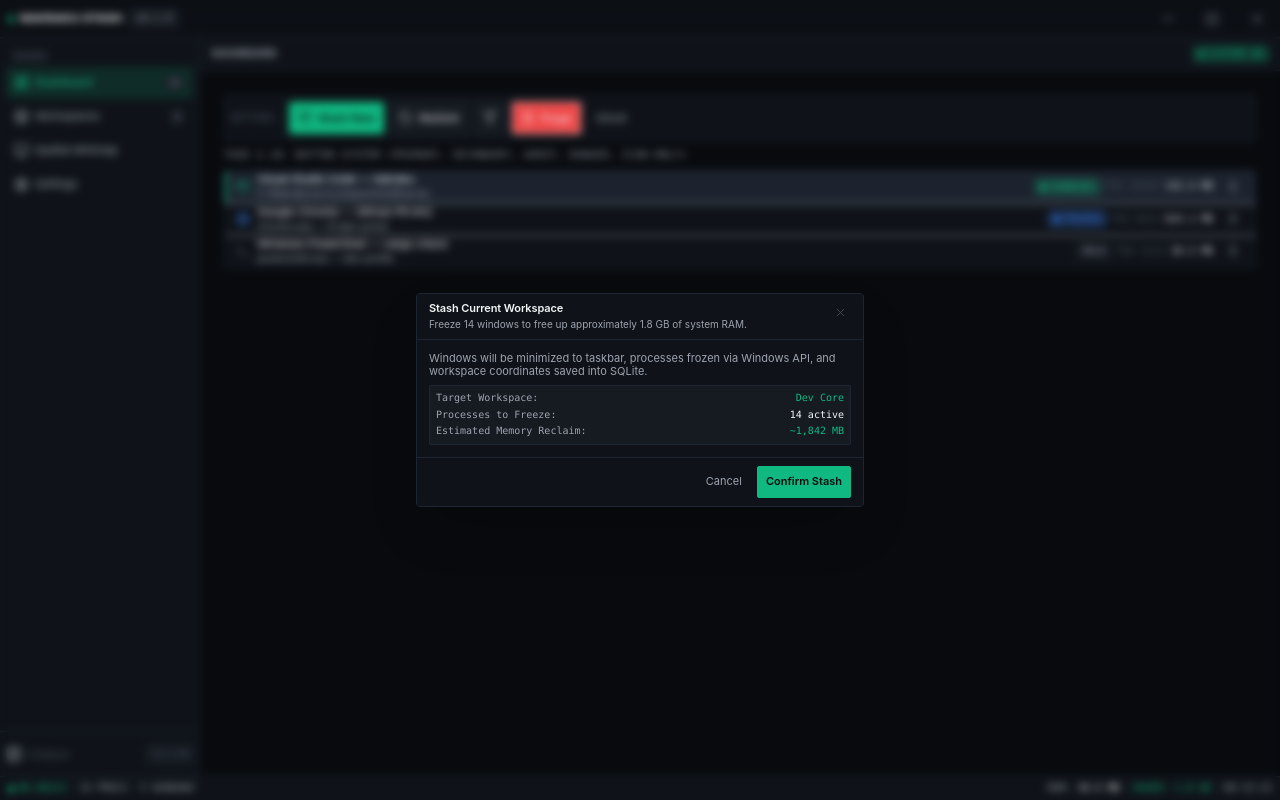
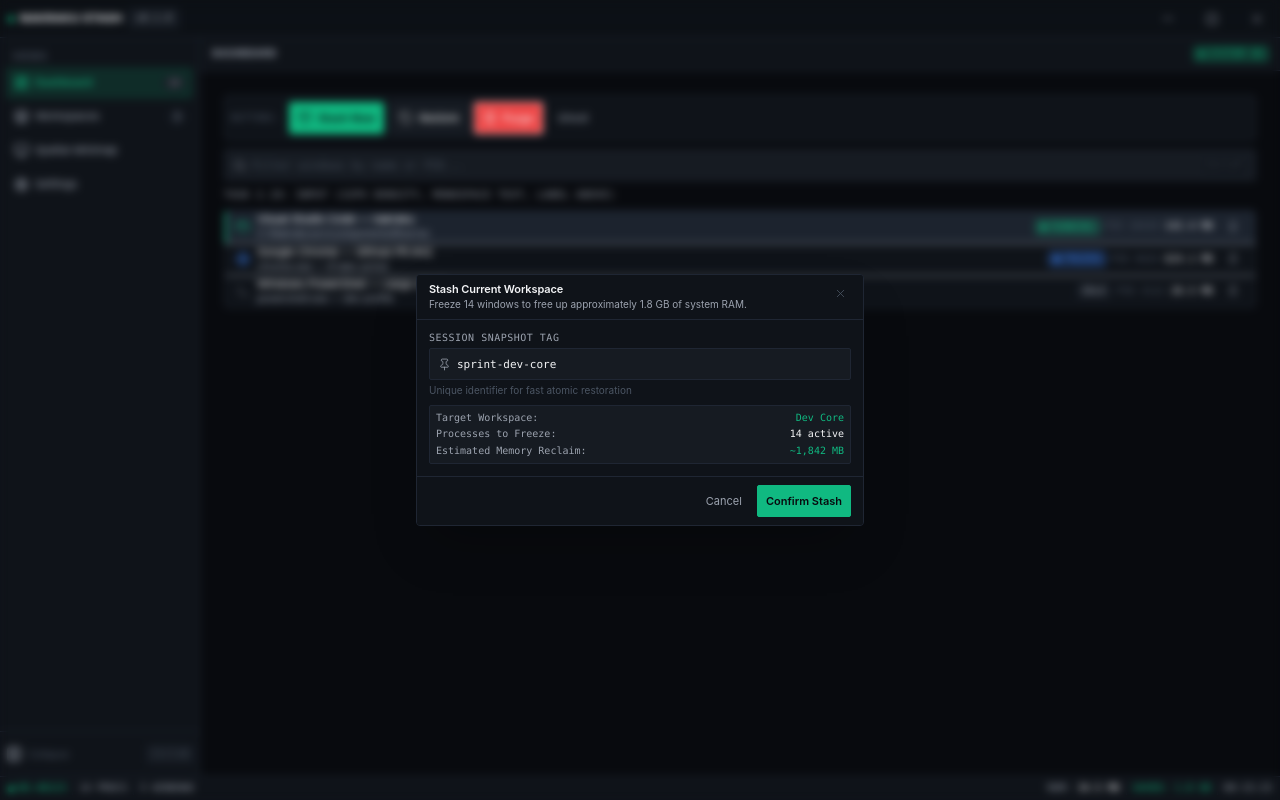
Before and after one commit to codemaulana/nakraku, a React (Vite) app: page / in a window 1280 px wide. Both pictures are taken after a click on the element "Stash Now". Built offline with nearby package versions, Linux system fonts and the light colour scheme.

Commit message:
feat(phase-2): complete task 2.19 - build input component with monospace density and focus ring

```diff
--- a/src/App.tsx
+++ b/src/App.tsx
@@ -8,12 +8,13 @@ import { Badge, type BadgeVariant } from "./components/Badge";
 import { Icon, type IconName } from "./components/Icon";
 import { Tooltip } from "./components/Tooltip";
 import { Button } from "./components/Button";
+import { Input } from "./components/Input";
 import {
   ContextMenu,
   useContextMenu,
   type ContextMenuItem,
 } from "./components/ContextMenu";
-import { Modal } from "./components/Modal";
+import { StashModal } from "./components/StashModal";
 
 interface ProcessItem {
   id: string;
@@ -84,18 +85,20 @@ const createProcessMenuItems = (
 ];
 
 interface ProcessListProps {
+  items: ProcessItem[];
   selectedId: string;
   onSelect: (id: string) => void;
   onContextMenu: (event: React.MouseEvent, item: ProcessItem) => void;
 }
 
 const ProcessList: React.FC<ProcessListProps> = ({
+  items,
   selectedId,
   onSelect,
   onContextMenu,
 }) => (
   <div className="flex flex-col w-full divide-y divide-border-subtle/50">
-    {SAMPLE_PROCESSES.map((item) => (
+    {items.map((item) => (
       <Row
         key={item.id}
         icon={<Icon name={item.iconName} size="sm" className={item.iconColor} />}
@@ -150,10 +153,6 @@ const ActionToolbar: React.FC<ActionToolbarProps> = ({ onOpenStashModal }) => (
       </Button>
     </Tooltip>
 
-    <Tooltip content="Filter Active Windows" shortcut="Ctrl+F" position="bottom">
-      <Button variant="secondary" iconOnly icon="filter" aria-label="Filter windows" />
-    </Tooltip>
-
     <Tooltip content="Emergency purge" position="bottom">
       <Button variant="danger" icon="trash">
         Purge
@@ -166,66 +165,7 @@ const ActionToolbar: React.FC<ActionToolbarProps> = ({ onOpenStashModal }) => (
   </div>
 );
 
-const StashModal: React.FC<{ isOpen: boolean; onClose: () => void }> = ({
-  isOpen,
-  onClose,
-}) => (
-  <Modal
-    isOpen={isOpen}
-    onClose={onClose}
-    title="Stash Current Workspace"
-    description="Freeze 14 windows to free up approximately 1.8 GB of system RAM."
-    size="md"
-    footer={
-      <>
-        <Button variant="ghost" onClick={onClose}>
-          Cancel
-        </Button>
-        <Button variant="primary" onClick={onClose}>
-          Confirm Stash
-        </Button>
-      </>
-    }
-  >
-    <div className="flex flex-col gap-xs">
-      <p className="text-xs text-text-secondary">
-        Windows will be minimized to taskbar, processes frozen via Windows API, and workspace coordinates saved into SQLite.
-      </p>
-      <div className="border border-border-subtle rounded-xs bg-bg-elevated p-xs font-mono text-2xs space-y-1">
-        <div className="flex justify-between text-text-secondary">
-          <span>Target Workspace:</span>
-          <span className="text-accent-emerald">Dev Core</span>
-        </div>
-        <div className="flex justify-between text-text-secondary">
-          <span>Processes to Freeze:</span>
-          <span className="text-text-primary">14 active</span>
-        </div>
-        <div className="flex justify-between text-text-secondary">
-          <span>Estimated Memory Reclaim:</span>
-          <span className="text-accent-emerald">~1,842 MB</span>
-        </div>
-      </div>
-    </div>
-  </Modal>
-);
-
-interface MainContentProps {
-  activeTab: string;
-  selectedProcess: string;
-  onSelectProcess: (id: string) => void;
-  onOpenStashModal: () => void;
-  onContextMenu: (event: React.MouseEvent, item: ProcessItem) => void;
-}
-
-const MainContent: React.FC<MainContentProps> = ({
-  activeTab,
-  selectedProcess,
-  onSelectProcess,
-  onOpenStashModal,
-  onContextMenu,
-}) => (
-  <MainPanel
-    header={
+const MainPanelHeader: React.FC<{ activeTab: string }> = ({ activeTab }) => (
   <div className="flex items-center justify-between h-row px-base">
     <span className="text-xs font-semibold uppercase tracking-wider text-text-secondary font-mono">
       {activeTab}
@@ -236,15 +176,52 @@ const MainContent: React.FC<MainContentProps> = ({
       </Badge>
     </Tooltip>
   </div>
+);
+
+interface MainContentProps {
+  activeTab: string;
+  selectedProcess: string;
+  searchQuery: string;
+  onSearchChange: (val: string) => void;
+  onSelectProcess: (id: string) => void;
+  onOpenStashModal: () => void;
+  onContextMenu: (event: React.MouseEvent, item: ProcessItem) => void;
 }
-  >
+
+const MainContent: React.FC<MainContentProps> = ({
+  activeTab,
+  selectedProcess,
+  searchQuery,
+  onSearchChange,
+  onSelectProcess,
+  onOpenStashModal,
+  onContextMenu,
+}) => {
+  const filtered = SAMPLE_PROCESSES.filter(
+    (p) =>
+      p.title.toLowerCase().includes(searchQuery.toLowerCase()) ||
+      p.pid.toLowerCase().includes(searchQuery.toLowerCase())
+  );
+
+  return (
+    <MainPanel header={<MainPanelHeader activeTab={activeTab} />}>
       <div className="p-base flex flex-col gap-sm">
         <ActionToolbar onOpenStashModal={onOpenStashModal} />
+        <Input
+          leftIcon="search"
+          shortcut="Ctrl+F"
+          placeholder="Filter windows by name or PID..."
+          value={searchQuery}
+          onChange={(e) => onSearchChange(e.target.value)}
+          clearable
+          onClear={() => onSearchChange("")}
+        />
         <div className="text-2xs font-mono text-text-secondary uppercase tracking-wider">
-        Task 2.18: Button System (Primary, Secondary, Ghost, Danger, Icon-Only)
+          Task 2.19: Input (32px Density, Monospace Text, Label Above)
         </div>
         <div className="border border-border-subtle rounded-sm bg-bg-surface overflow-hidden">
           <ProcessList
+            items={filtered}
             selectedId={selectedProcess}
             onSelect={onSelectProcess}
             onContextMenu={onContextMenu}
@@ -253,10 +230,12 @@ const MainContent: React.FC<MainContentProps> = ({
       </div>
     </MainPanel>
   );
+};
 
 export const App: React.FC = () => {
   const [activeTab, setActiveTab] = useState<string>("dashboard");
   const [selectedProcess, setSelectedProcess] = useState<string>("p1");
+  const [searchQuery, setSearchQuery] = useState<string>("");
   const [isStashModalOpen, setIsStashModalOpen] = useState<boolean>(false);
   const { position, data, open, close } = useContextMenu<ProcessItem>();
 
@@ -270,6 +249,8 @@ export const App: React.FC = () => {
         <MainContent
           activeTab={activeTab}
           selectedProcess={selectedProcess}
+          searchQuery={searchQuery}
+          onSearchChange={setSearchQuery}
           onSelectProcess={setSelectedProcess}
           onOpenStashModal={() => setIsStashModalOpen(true)}
           onContextMenu={open}
--- /dev/null
+++ b/src/components/Input.tsx
@@ -0,0 +1,238 @@
+import React, { useId } from "react";
+import { Icon, type IconName } from "./Icon";
+
+export type InputSize = "sm" | "md";
+
+export interface InputProps
+  extends Omit<React.InputHTMLAttributes<HTMLInputElement>, "size"> {
+  label?: React.ReactNode;
+  helperText?: React.ReactNode;
+  error?: string | boolean;
+  size?: InputSize;
+  leftIcon?: IconName | React.ReactNode;
+  rightIcon?: IconName | React.ReactNode;
+  shortcut?: string;
+  monospace?: boolean;
+  clearable?: boolean;
+  onClear?: () => void;
+  containerClassName?: string;
+}
+
+const renderIconSlot = (icon: IconName | React.ReactNode): React.ReactNode => {
+  if (typeof icon === "string") {
+    return <Icon name={icon as IconName} size={13} className="text-text-secondary" />;
+  }
+  return icon;
+};
+
+const resolveInputBorderClasses = (hasError: boolean): string => {
+  if (hasError) {
+    return "border-danger focus-within:border-danger focus-within:ring-1 focus-within:ring-danger";
+  }
+  return "border-border-subtle focus-within:border-accent-emerald focus-within:ring-1 focus-within:ring-accent-emerald";
+};
+
+const resolveInputStyles = (size: InputSize, hasError: boolean, disabled?: boolean) => {
+  const heightClass = size === "sm" ? "h-7" : "h-8";
+  const borderClasses = resolveInputBorderClasses(hasError);
+  const stateClasses = disabled
+    ? "opacity-40 cursor-not-allowed bg-bg-base/50"
+    : "bg-bg-elevated hover:border-border-muted";
+  return { heightClass, borderClasses, stateClasses };
+};
+
+const extractInputProps = (
+  props: InputProps
+): Omit<React.InputHTMLAttributes<HTMLInputElement>, "size"> => {
+  const {
+    id: _id,
+    size: _size,
+    label: _label,
+    helperText: _helper,
+    error: _err,
+    leftIcon: _left,
+    rightIcon: _right,
+    shortcut: _sc,
+    monospace: _mono,
+    clearable: _cl,
+    onClear: _onCl,
+    containerClassName: _cc,
+    className: _cn,
+    ...rest
+  } = props;
+  return rest;
+};
+
+const InputLabel: React.FC<{ id: string; label: React.ReactNode }> = ({
+  id,
+  label,
+}) => (
+  <label
+    htmlFor={id}
+    className="block text-2xs font-mono font-medium text-text-secondary uppercase tracking-wider mb-1 select-none"
+  >
+    {label}
+  </label>
+);
+
+interface TrailingSlotsProps {
+  showClearButton: boolean;
+  onClear?: () => void;
+  rightIcon?: IconName | React.ReactNode;
+  shortcut?: string;
+}
+
+const InputTrailingSlots: React.FC<TrailingSlotsProps> = ({
+  showClearButton,
+  onClear,
+  rightIcon,
+  shortcut,
+}) => {
+  if (showClearButton) {
+    return (
+      <button
+        type="button"
+        onClick={onClear}
+        aria-label="Clear input"
+        className="p-0.5 rounded-xs text-text-disabled hover:text-text-primary hover:bg-bg-hover transition-colors shrink-0"
+      >
+        <Icon name="close" size={11} />
+      </button>
+    );
+  }
+  return (
+    <>
+      {rightIcon && <span className="shrink-0">{renderIconSlot(rightIcon)}</span>}
+      {shortcut && (
+        <kbd className="px-1 py-0.5 bg-bg-surface border border-border-subtle rounded-xs font-mono text-2xs text-text-disabled shrink-0 select-none">
+          {shortcut}
+        </kbd>
+      )}
+    </>
+  );
+};
+
+const InputFooter: React.FC<{
+  error?: string | boolean;
+  helperText?: React.ReactNode;
+  descId: string;
+}> = ({ error, helperText, descId }) => {
+  if (typeof error === "string") {
+    return (
+      <p id={descId} className="text-2xs text-danger font-mono mt-1 select-none">
+        {error}
+      </p>
+    );
+  }
+  if (helperText) {
+    return (
+      <p id={descId} className="text-2xs text-text-disabled font-ui mt-1 select-none">
+        {helperText}
+      </p>
+    );
+  }
+  return null;
+};
+
+interface InputFieldProps {
+  inputId: string;
+  descId: string;
+  heightClass: string;
+  borderClasses: string;
+  stateClasses: string;
+  fontClass: string;
+  hasError: boolean;
+  disabled?: boolean;
+  leftIcon?: IconName | React.ReactNode;
+  rightIcon?: IconName | React.ReactNode;
+  shortcut?: string;
+  showClear: boolean;
+  onClear?: () => void;
+  className: string;
+  inputProps: Omit<React.InputHTMLAttributes<HTMLInputElement>, "size">;
+  inputRef: React.ForwardedRef<HTMLInputElement>;
+}
+
+const InputField: React.FC<InputFieldProps> = ({
+  inputId,
+  descId,
+  heightClass,
+  borderClasses,
+  stateClasses,
+  fontClass,
+  hasError,
+  disabled,
+  leftIcon,
+  rightIcon,
+  shortcut,
+  showClear,
+  onClear,
+  className,
+  inputProps,
+  inputRef,
+}) => (
+  <div
+    className={`flex items-center px-sm gap-xs border rounded-xs transition-colors duration-100 ease-out ${heightClass} ${borderClasses} ${stateClasses}`}
+  >
+    {leftIcon && <span className="shrink-0">{renderIconSlot(leftIcon)}</span>}
+    <input
+      ref={inputRef}
+      id={inputId}
+      disabled={disabled}
+      aria-invalid={hasError}
+      aria-describedby={descId}
+      className={`w-full h-full bg-transparent text-xs text-text-primary placeholder:text-text-disabled outline-none leading-none select-text ${fontClass} ${className}`}
+      {...inputProps}
+    />
+    <InputTrailingSlots
+      showClearButton={showClear}
+      onClear={onClear}
+      rightIcon={rightIcon}
+      shortcut={shortcut}
+    />
+  </div>
+);
+
+export const Input = React.forwardRef<HTMLInputElement, InputProps>(
+  (props, ref) => {
+    const generatedId = useId();
+    const inputId = props.id ?? generatedId;
+    const descId = `${inputId}-desc`;
+    const fontClass = props.monospace ?? true ? "font-mono" : "font-ui";
+    const hasError = Boolean(props.error);
+    const { heightClass, borderClasses, stateClasses } = resolveInputStyles(
+      props.size ?? "md",
+      hasError,
+      props.disabled
+    );
+    const showClear = Boolean(props.clearable && !props.disabled && props.value && props.onClear);
+    const nativeInputProps = extractInputProps(props);
+
+    return (
+      <div className={`w-full flex flex-col ${props.containerClassName ?? ""}`}>
+        {props.label && <InputLabel id={inputId} label={props.label} />}
+        <InputField
+          inputId={inputId}
+          descId={descId}
+          heightClass={heightClass}
+          borderClasses={borderClasses}
+          stateClasses={stateClasses}
+          fontClass={fontClass}
+          hasError={hasError}
+          disabled={props.disabled}
+          leftIcon={props.leftIcon}
+          rightIcon={props.rightIcon}
+          shortcut={props.shortcut}
+          showClear={showClear}
+          onClear={props.onClear}
+          className={props.className ?? ""}
+          inputProps={nativeInputProps}
+          inputRef={ref}
+        />
+        <InputFooter error={props.error} helperText={props.helperText} descId={descId} />
+      </div>
+    );
+  }
+);
+
+Input.displayName = "Input";
--- /dev/null
+++ b/src/components/StashModal.tsx
@@ -0,0 +1,72 @@
+import React, { useState } from "react";
+import { Modal } from "./Modal";
+import { Button } from "./Button";
+import { Input } from "./Input";
+
+export interface StashModalProps {
+  isOpen: boolean;
+  onClose: () => void;
+  onConfirm?: (sessionTag: string) => void;
+}
+
+const StashMetricsSummary: React.FC = () => (
+  <div className="border border-border-subtle rounded-xs bg-bg-elevated p-xs font-mono text-2xs space-y-1">
+    <div className="flex justify-between text-text-secondary">
+      <span>Target Workspace:</span>
+      <span className="text-accent-emerald">Dev Core</span>
+    </div>
+    <div className="flex justify-between text-text-secondary">
+      <span>Processes to Freeze:</span>
+      <span className="text-text-primary">14 active</span>
+    </div>
+    <div className="flex justify-between text-text-secondary">
+      <span>Estimated Memory Reclaim:</span>
+      <span className="text-accent-emerald">~1,842 MB</span>
+    </div>
+  </div>
+);
+
+export const StashModal: React.FC<StashModalProps> = ({
+  isOpen,
+  onClose,
+  onConfirm,
+}) => {
+  const [sessionTag, setSessionTag] = useState("sprint-dev-core");
+
+  const handleConfirm = () => {
+    onConfirm?.(sessionTag);
+    onClose();
+  };
+
+  return (
+    <Modal
+      isOpen={isOpen}
+      onClose={onClose}
+      title="Stash Current Workspace"
+      description="Freeze 14 windows to free up approximately 1.8 GB of system RAM."
+      size="md"
+      footer={
+        <>
+          <Button variant="ghost" onClick={onClose}>
+            Cancel
+          </Button>
+          <Button variant="primary" onClick={handleConfirm}>
+            Confirm Stash
+          </Button>
+        </>
+      }
+    >
+      <div className="flex flex-col gap-sm">
+        <Input
+          label="Session Snapshot Tag"
+          placeholder="e.g. dev-core-sprint"
+          value={sessionTag}
+          onChange={(e) => setSessionTag(e.target.value)}
+          helperText="Unique identifier for fast atomic restoration"
+          leftIcon="pin"
+        />
+        <StashMetricsSummary />
+      </div>
+    </Modal>
+  );
+};
```
Also changed, not shown: 2 other files (tests, documents, lock files or other folders). Lines whose indentation alone changed are shown as unchanged.
